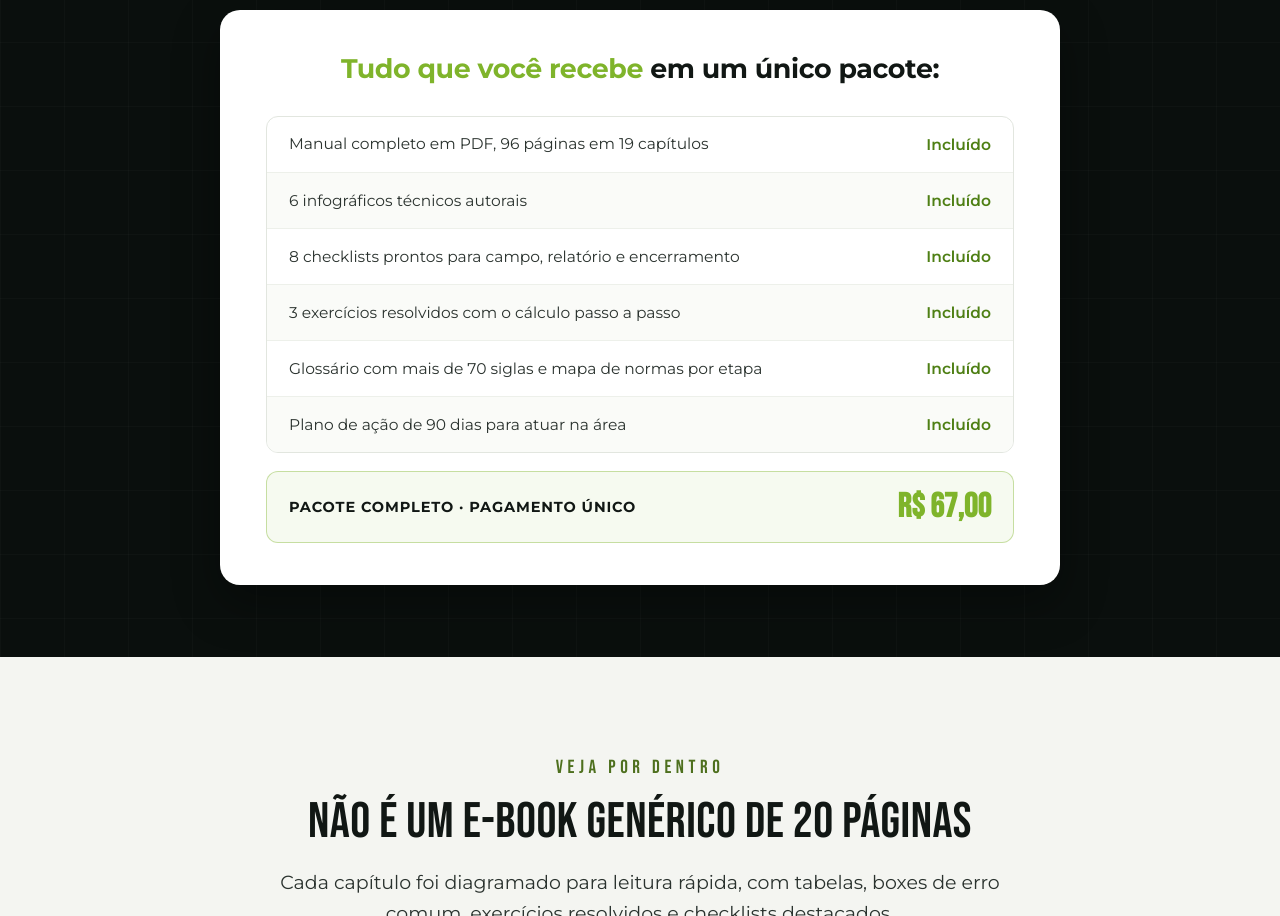
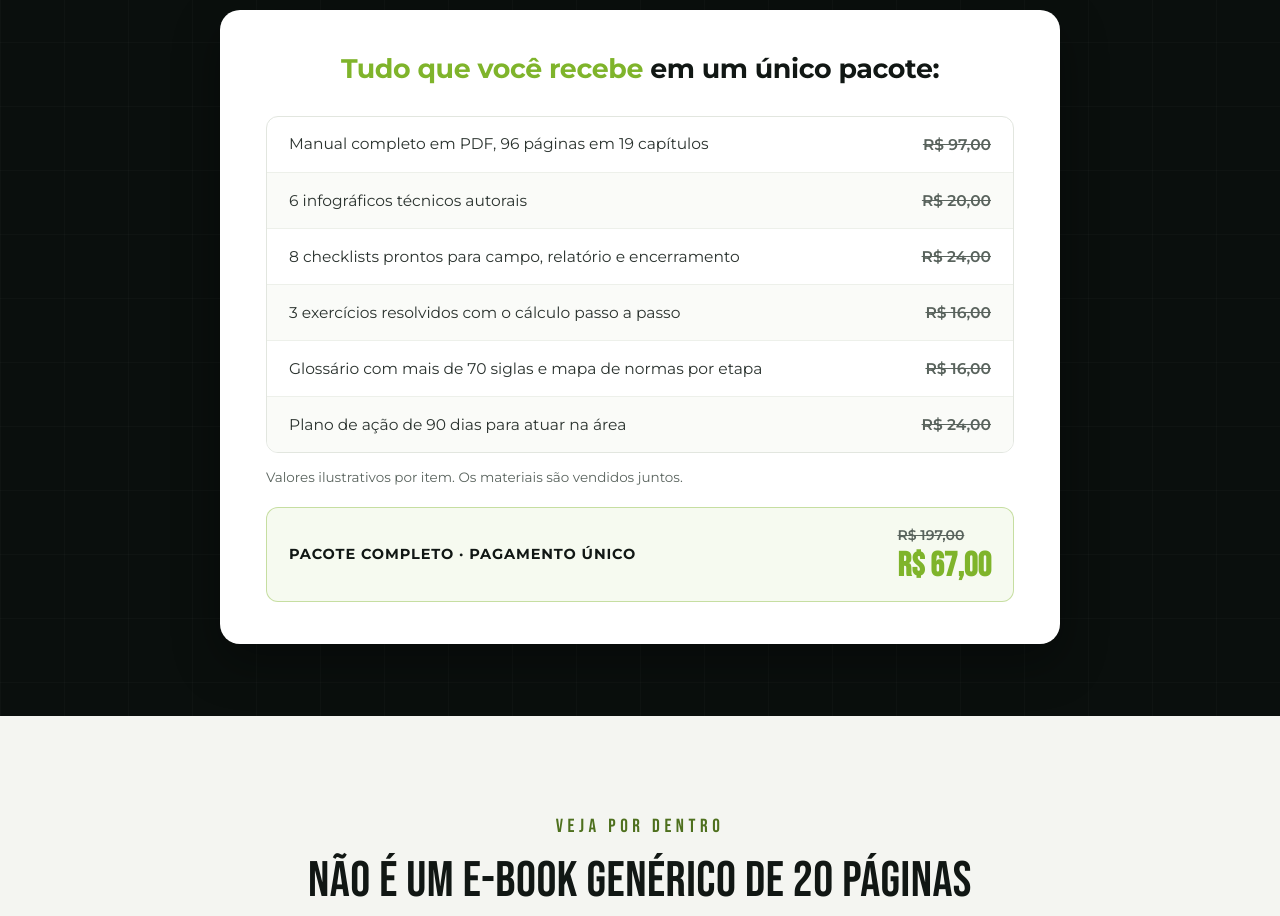
Before and after one commit to henriquegsantos149/low-ticket, a website built with Vite: page manualrac.html in a window 1280 px wide. Shown: the part 2080-2996 px from the top of the page. Built offline with nearby package versions, Linux system fonts and the light colour scheme.

Commit message:
alteracao de valores nos itens

```diff
--- a/manualrac.html
+++ b/manualrac.html
@@ -153,6 +153,9 @@ footer{padding-bottom:calc(105px + env(safe-area-inset-bottom))}
 .pctotal b{font-family:'Bebas Neue',sans-serif;font-size:34px;line-height:1;color:var(--green);
  white-space:nowrap}
 
+.pricecard s{color:var(--muted)}
+.pctotal b s{display:block;font:600 14px Montserrat,sans-serif;margin-bottom:5px}
+
 /* ---------- HERO estilo promessa ---------- */
 #topo{padding:0;display:flex;align-items:center;min-height:100svh}
 #topo .wrap{width:100%;padding:30px 0}
@@ -267,14 +270,15 @@ src="https://www.facebook.com/tr?id=1373287802810243&ev=PageView&noscript=1"
     <div class="pricecard">
       <h3><em>Tudo que você recebe</em> em um único pacote:</h3>
       <ul class="pclist">
-        <li><span>Manual completo em PDF, 96 páginas em 19 capítulos</span><b>Incluído</b></li>
-        <li><span>6 infográficos técnicos autorais</span><b>Incluído</b></li>
-        <li><span>8 checklists prontos para campo, relatório e encerramento</span><b>Incluído</b></li>
-        <li><span>3 exercícios resolvidos com o cálculo passo a passo</span><b>Incluído</b></li>
-        <li><span>Glossário com mais de 70 siglas e mapa de normas por etapa</span><b>Incluído</b></li>
-        <li><span>Plano de ação de 90 dias para atuar na área</span><b>Incluído</b></li>
+        <li><span>Manual completo em PDF, 96 páginas em 19 capítulos</span><b><s>R$ 97,00</s></b></li>
+        <li><span>6 infográficos técnicos autorais</span><b><s>R$ 20,00</s></b></li>
+        <li><span>8 checklists prontos para campo, relatório e encerramento</span><b><s>R$ 24,00</s></b></li>
+        <li><span>3 exercícios resolvidos com o cálculo passo a passo</span><b><s>R$ 16,00</s></b></li>
+        <li><span>Glossário com mais de 70 siglas e mapa de normas por etapa</span><b><s>R$ 16,00</s></b></li>
+        <li><span>Plano de ação de 90 dias para atuar na área</span><b><s>R$ 24,00</s></b></li>
       </ul>
-      <div class="pctotal"><span>Pacote completo · pagamento único</span><b>R$ 67,00</b></div>
+      <p class="micro" style="color:var(--muted)">Valores ilustrativos por item. Os materiais são vendidos juntos.</p>
+      <div class="pctotal"><span>Pacote completo · pagamento único</span><b><s>R$ 197,00</s> R$ 67,00</b></div>
     </div>
   </div>
 </section>
```
Also changed, not shown: portfoliomapas.html (+9 -2 lines).
